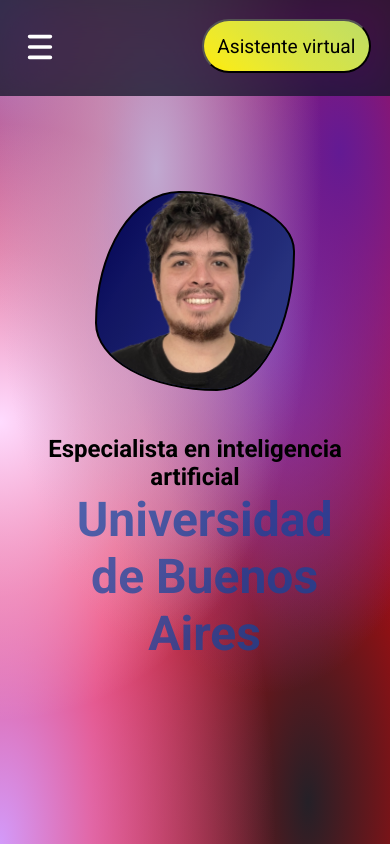
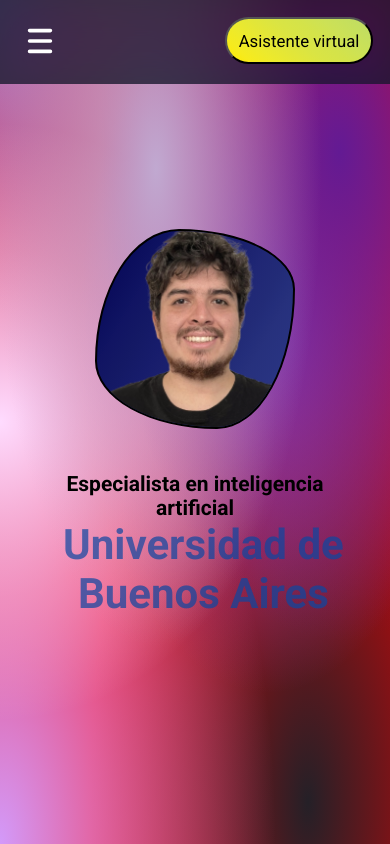
Before and after one commit to Joaquin-Quiroz-Gajardo/Portafolio, a React (Create React App) app: page / in a window 390 px wide. Shown: the top 844 px of the page. Built offline with nearby package versions, Linux system fonts and the light colour scheme.

Commit message:
cambio tamaño letra por pantalla

```diff
--- a/src/App.css
+++ b/src/App.css
@@ -1,4 +1,20 @@
 @import url('https://fonts.googleapis.com/css2?family=Roboto:ital,wght@0,100..900;1,100..900&display=swap');
+
+:root{
+  font-size: 16px;
+}
+
+@media (max-width: 450px) {
+  :root{
+  font-size: 14px;
+}
+}
+
+@media (max-width: 315px) {
+  :root{
+  font-size: 12px;
+}
+}
 
 *{
   scroll-margin-top: 6em;
```
